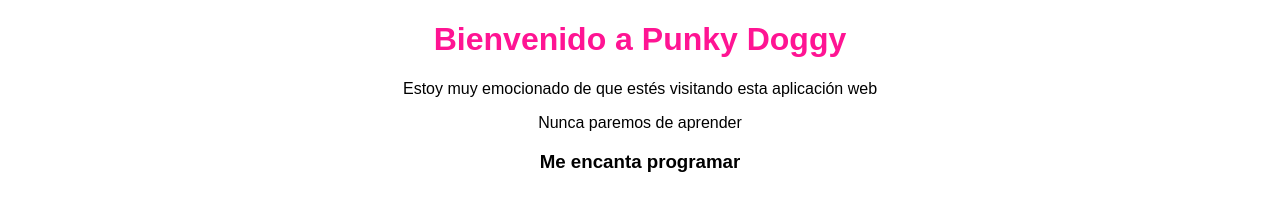
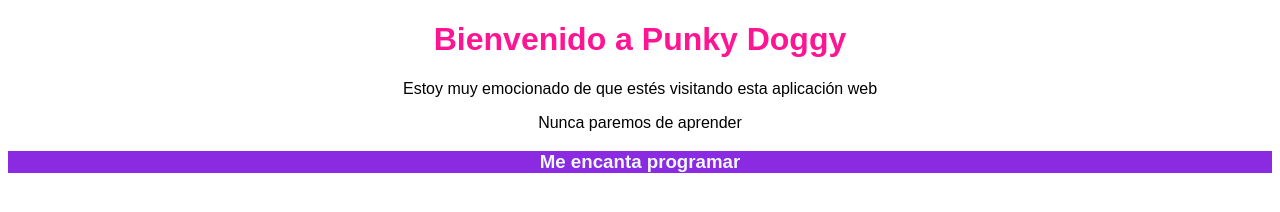
Before and after one commit to BryanGalicia23/punk-doggy, a plain HTML site: page index.html in a window 1280 px wide. Drawn offline with Linux system fonts and the light colour scheme.

Commit message:
Pusimos estilos a lo que me gusta hacer

```diff
--- a/css/style.css
+++ b/css/style.css
@@ -1,11 +1,15 @@
-body
-{
-	text-align: center;
-	font-family: "Arial";
-	color: black;
+body {
+  text-align: center;
+  font-family: "Arial";
+  color: black;
 }
 
-h1
-{
-	color: deeppink;
+h1 {
+  color: deeppink;
 }
+
+div {
+  background-color: blueviolet;
+  color: aliceblue;
+  font-weight: bolder;
+}
```
